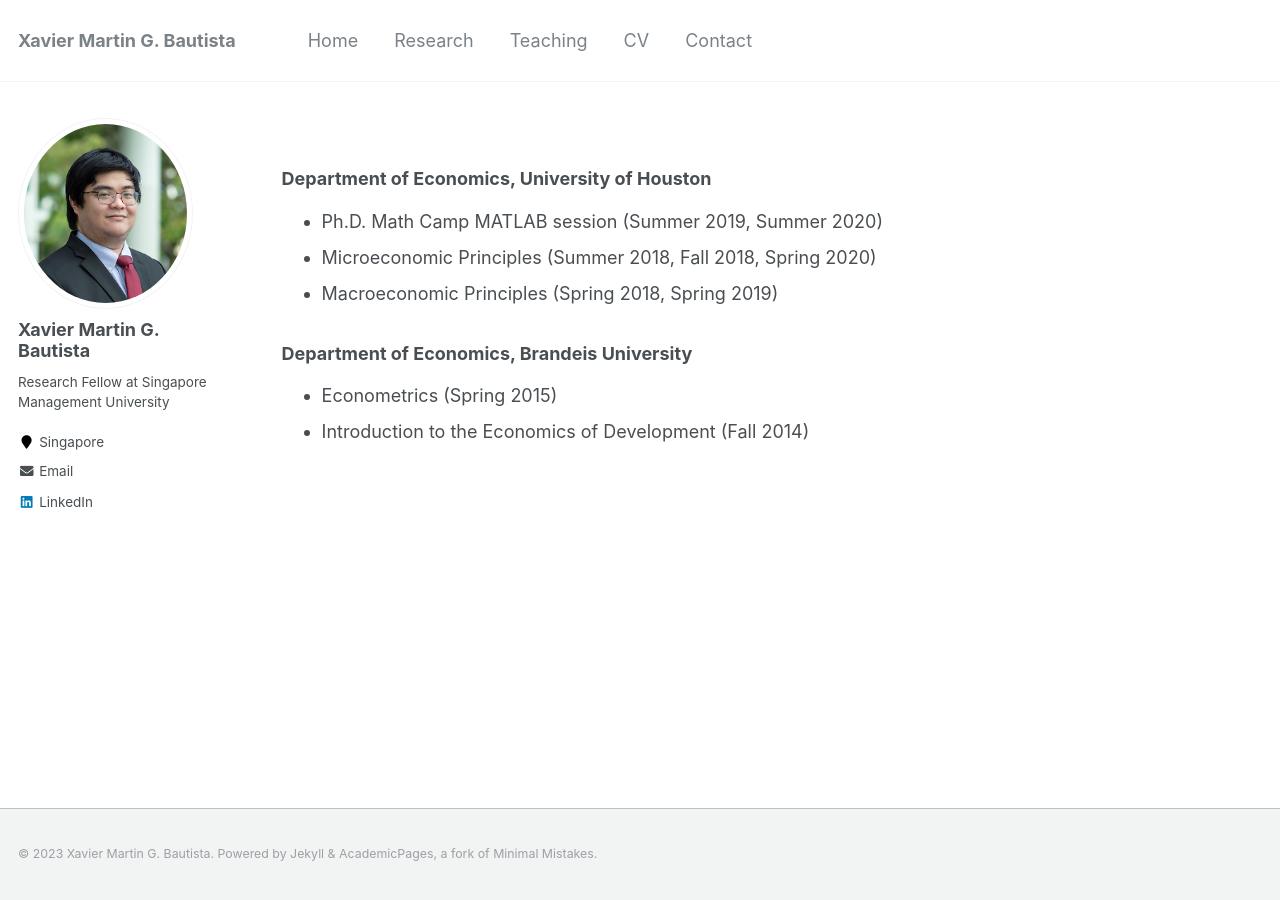
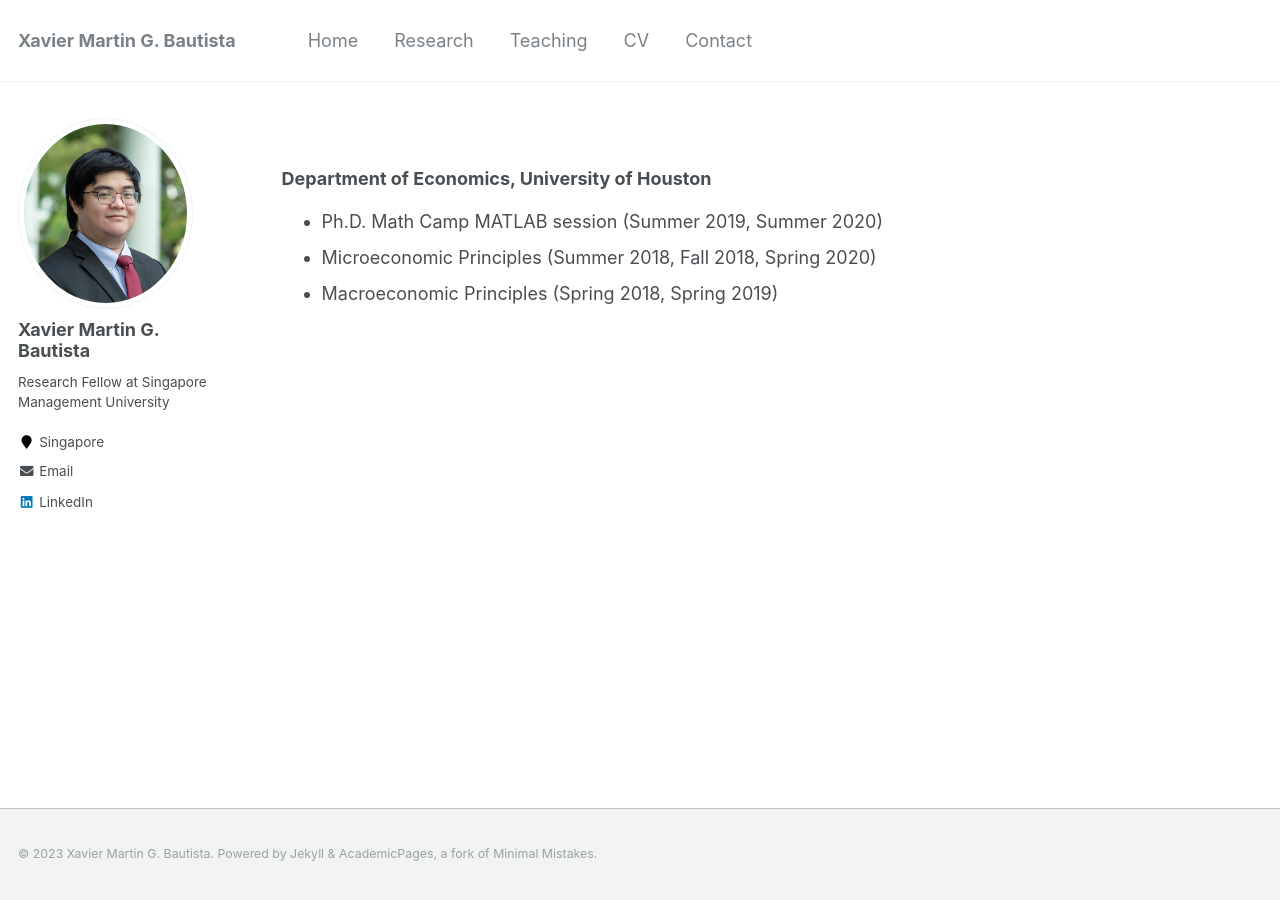
Before and after one commit to xmgbautista/xmgbautista.github.io, a Jekyll site: the page built from _pages/teaching.md, in a window 1280 px wide. Built offline with Jekyll 4.4.1, drawn with Linux system fonts in a browser that asks for light colours.

Commit message:
Update teaching.md

```diff
--- a/_pages/teaching.md
+++ b/_pages/teaching.md
@@ -10,8 +10,3 @@ author_profile: true
 * Ph.D. Math Camp MATLAB session (Summer 2019, Summer 2020)
 * Microeconomic Principles (Summer 2018, Fall 2018, Spring 2020)
 * Macroeconomic Principles (Spring 2018, Spring 2019)
-
-### Department of Economics, Brandeis University
-
-* Econometrics (Spring 2015)
-* Introduction to the Economics of Development (Fall 2014)
```
